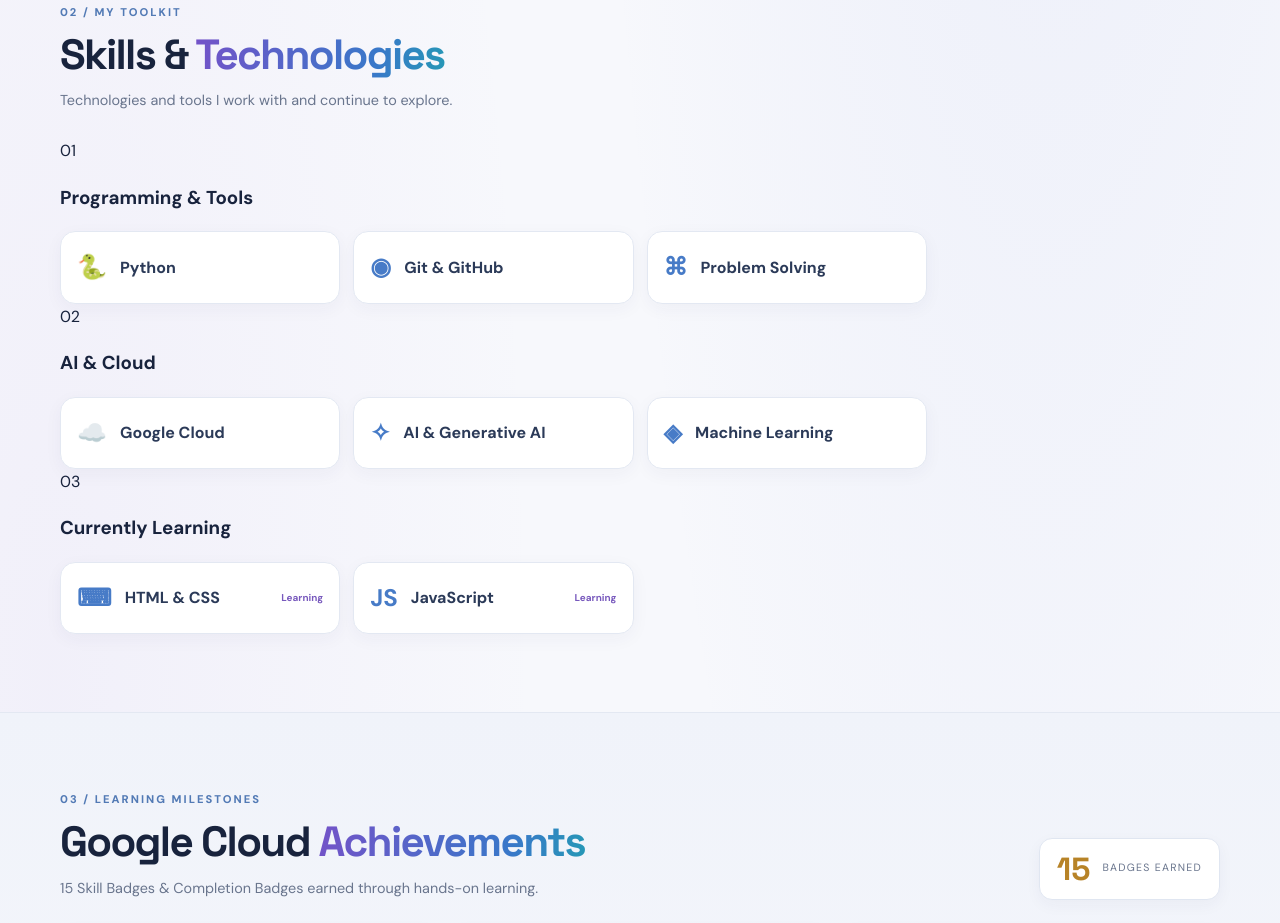
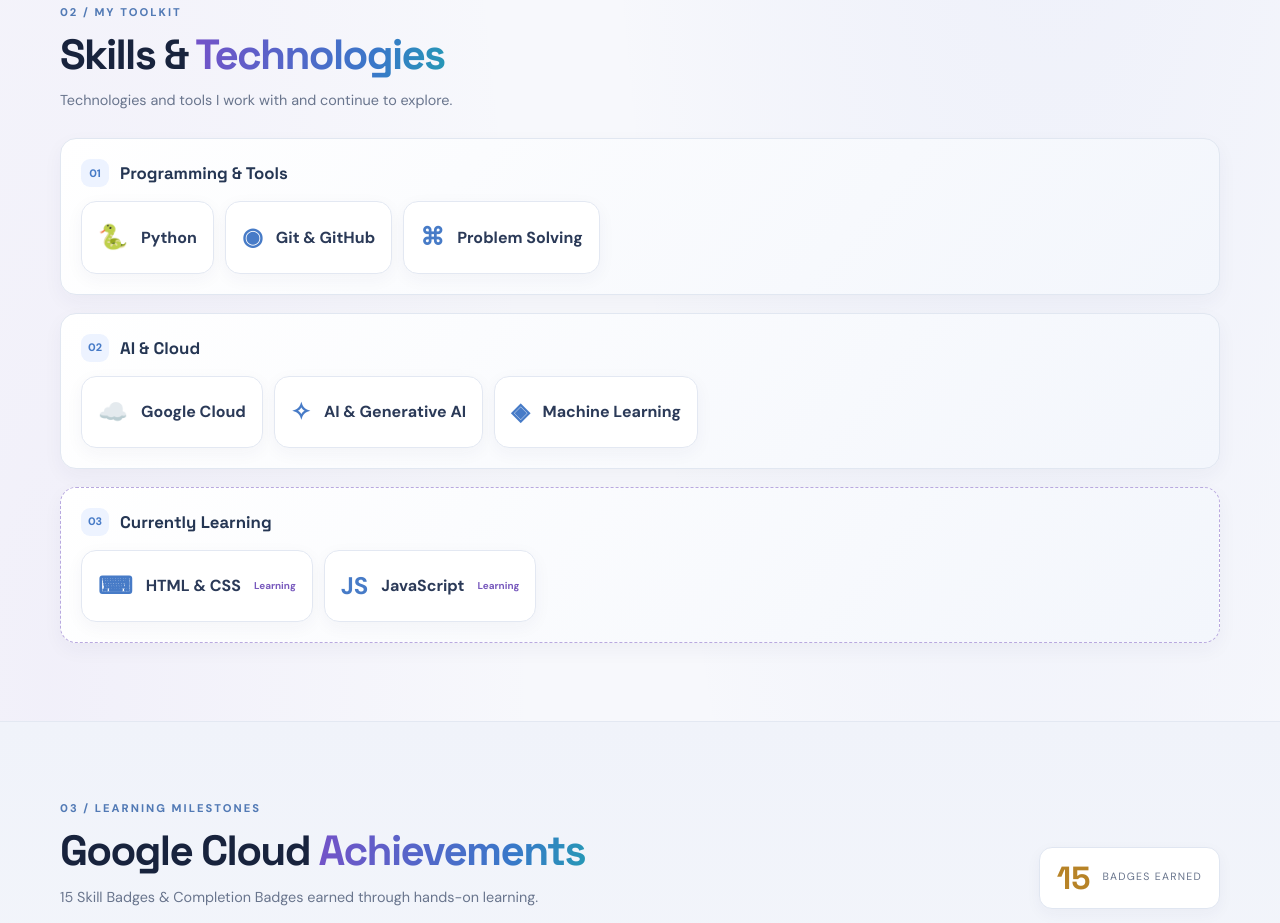
Before and after one commit to sreecharanpujari/MyPortfolio, a plain HTML site: page index.html in a window 1280 px wide. Shown: the part 1600-2523 px from the top of the page. Drawn offline with Linux system fonts and the light colour scheme; no server answers.

Commit message:
Style categorized skills section for both themes

```diff
--- a/style.css
+++ b/style.css
@@ -316,3 +316,19 @@ body.light-mode .pinned-icon{background:#edf3ff;color:#477bc7}
 body.light-mode .pinned-language{color:#647da5}
 @media(max-width:900px){.pinned-grid{grid-template-columns:repeat(2,minmax(0,1fr))}}
 @media(max-width:560px){.contribution-card,.pinned-projects{padding:16px}.pinned-grid{grid-template-columns:1fr}.pinned-repo{min-height:150px}.showcase-heading{align-items:flex-start}}
+
+
+/* Skills grouped by learning area and current focus. */
+.skills-categories{display:grid;gap:18px;margin-top:26px}
+.skill-category{padding:20px;border:1px solid var(--line);border-radius:16px;background:linear-gradient(130deg,var(--panel),var(--panel2));box-shadow:0 8px 22px #00000010}
+.skill-category-heading{display:flex;align-items:center;gap:11px;margin-bottom:14px}
+.skill-category-heading>span{display:grid;place-items:center;width:28px;height:28px;border-radius:9px;background:#17345a;color:#79dfff;font-size:.68rem;font-weight:800}
+.skill-category-heading h3{margin:0;font:700 1.05rem "Space Grotesk",sans-serif}
+.skill-category .skills-grid{display:flex;flex-wrap:wrap;gap:11px}
+.skill-category .skill-pill{min-height:48px}
+.skill-category-learning{border-style:dashed;border-color:#7466bb}
+body.light-mode .skill-category{background:linear-gradient(130deg,#fff,#f3f6fc);border-color:#e1e7f1;box-shadow:0 7px 20px rgba(35,51,83,.045)}
+body.light-mode .skill-category-heading>span{background:#edf3ff;color:#477bc7}
+body.light-mode .skill-category-heading h3{color:#253653}
+body.light-mode .skill-category-learning{border-color:#b9a9df}
+@media(max-width:560px){.skill-category{padding:16px}.skill-category .skills-grid{gap:8px}}
```
